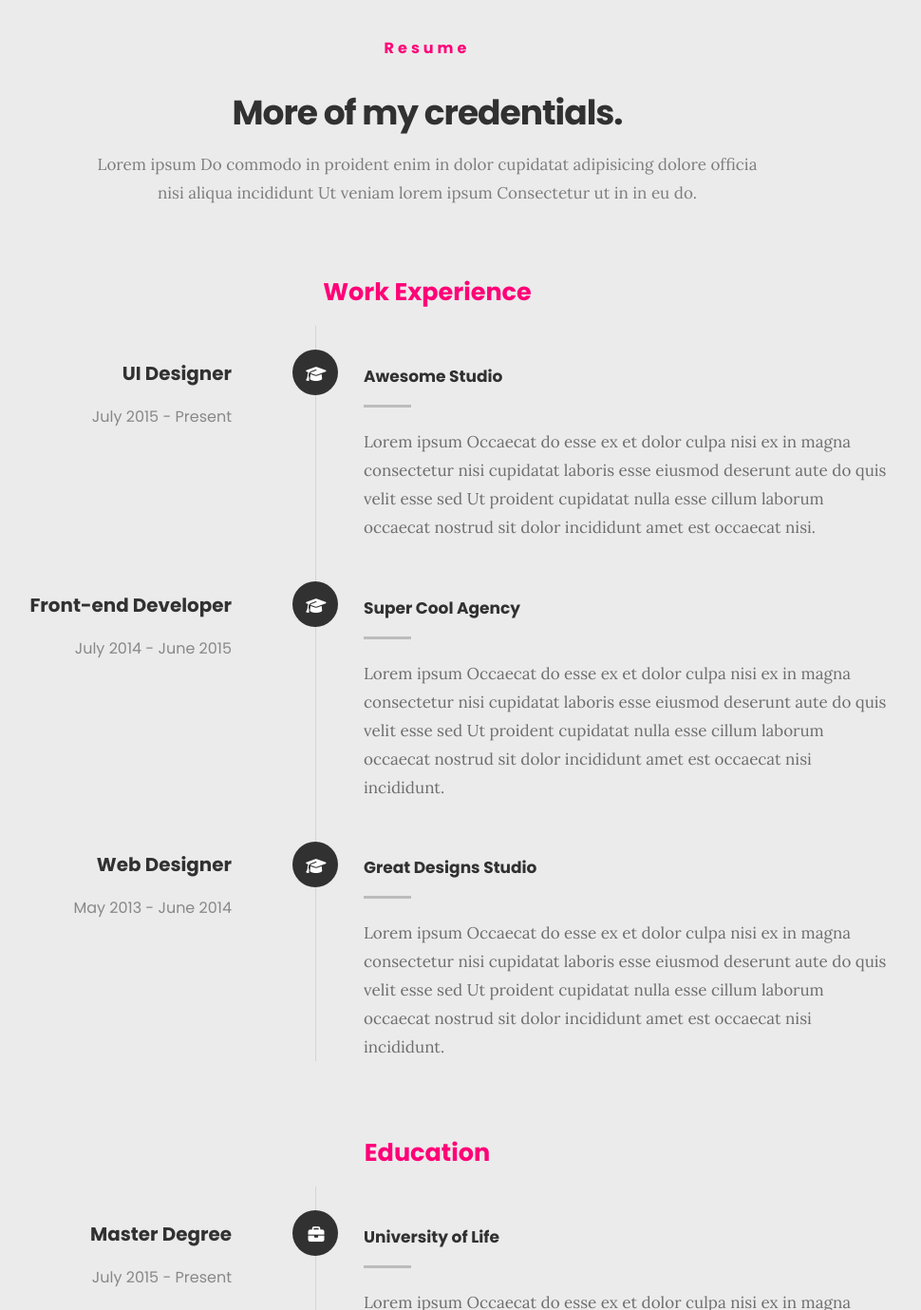
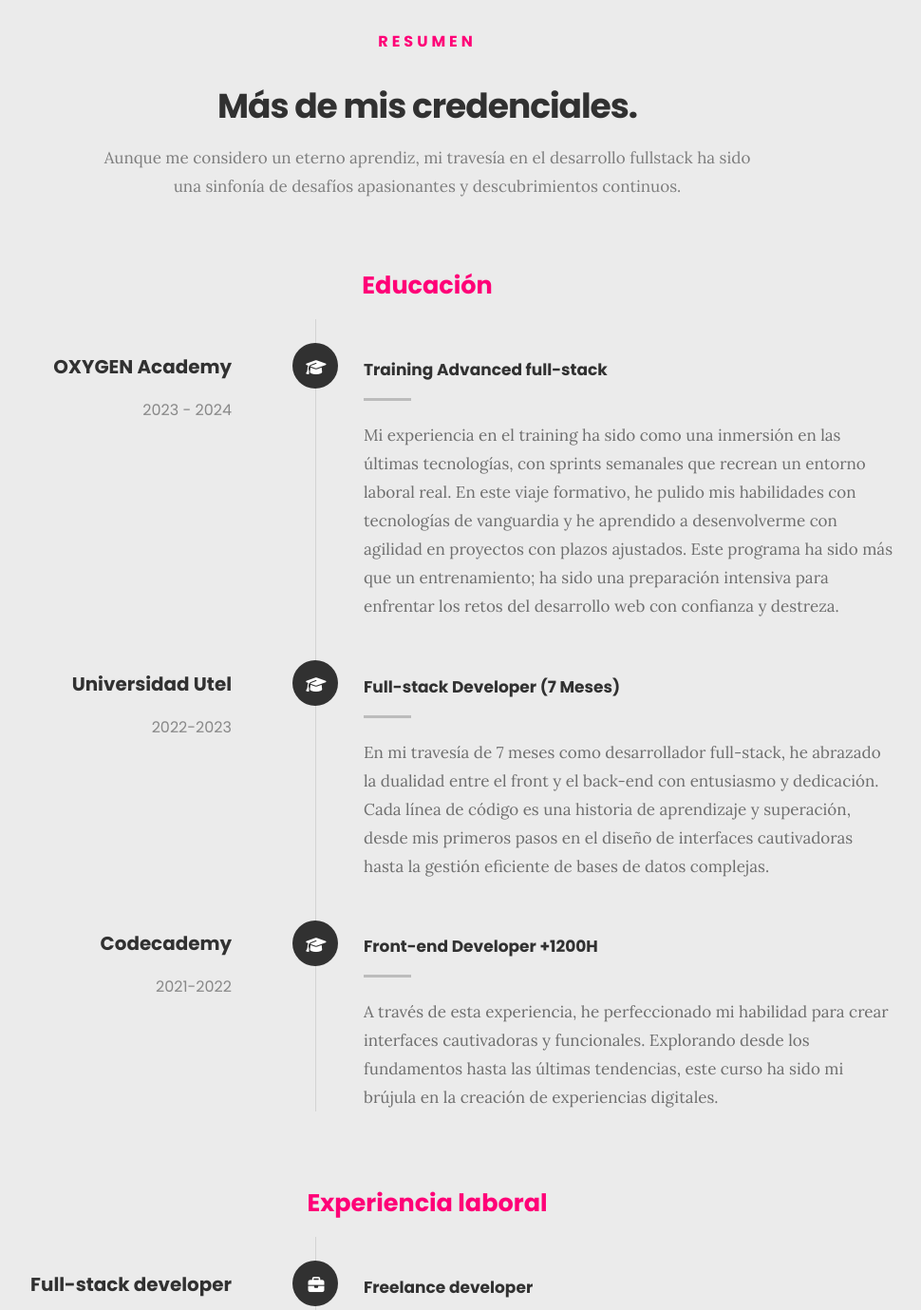
Before and after one commit to omarPerez1987/personal-portfolio, a website: page index.html in a window 1280 px wide. Shown: the part 2279-3658 px from the top of the page at 95% size, without its empty margins (190-1160 px from the left). Drawn offline with nearby package versions, Linux system fonts and the light colour scheme; files whose address does not match are found by name.

Commit message:
styles: #1 y #2 añado estilos a about y resume

```diff
--- a/index.html
+++ b/index.html
@@ -132,7 +132,7 @@
       </div>
 
       <div class="about-content">
-        <div>
+        <div class="about-content-profile">
           <h3>Perfil</h3>
           <p>
             Me esfuerzo por ofrecer soluciones simples y efectivas a través de
@@ -165,12 +165,12 @@
           </ul>
         </div>
 
-        <div>
+        <div class="about-content-skills">
           <h3>Skills</h3>
           <p>
             Como desarrollador fullstack, he perfeccionado un conjunto diverso
             de habilidades para abordar desafíos desde todos los ángulos. Dejo
-            aquí algunas de mis habilidades.
+            aquí algunas de mis habilidades...
           </p>
 
           <ul class="skill-bars">
@@ -221,13 +221,13 @@
     <section id="resume" class="grey-section">
       <div class="section-intro">
         <div>
-          <h5>Resume</h5>
-          <h1>More of my credentials.</h1>
+          <h5>RESUMEN</h5>
+          <h1>Más de mis credenciales.</h1>
 
           <p class="lead">
-            Lorem ipsum Do commodo in proident enim in dolor cupidatat
-            adipisicing dolore officia nisi aliqua incididunt Ut veniam lorem
-            ipsum Consectetur ut in in eu do.
+            Aunque me considero un eterno aprendiz, mi travesía en el desarrollo
+            fullstack ha sido una sinfonía de desafíos apasionantes y
+            descubrimientos continuos.
           </p>
         </div>
       </div>
@@ -235,9 +235,8 @@
 
       <div class="resume-timeline">
         <div class="resume-header">
-          <h2>Work Experience</h2>
+          <h2>Educación</h2>
         </div>
-        <!-- /resume-header -->
 
         <div>
           <div class="timeline-wrap">
@@ -247,18 +246,21 @@
               </div>
 
               <div class="timeline-header">
-                <h3>UI Designer</h3>
-                <p>July 2015 - Present</p>
+                <h3>OXYGEN Academy</h3>
+                <p>2023 - 2024</p>
               </div>
 
               <div class="timeline-content">
-                <h4>Awesome Studio</h4>
+                <h4>Training Advanced full-stack</h4>
                 <p>
-                  Lorem ipsum Occaecat do esse ex et dolor culpa nisi ex in
-                  magna consectetur nisi cupidatat laboris esse eiusmod deserunt
-                  aute do quis velit esse sed Ut proident cupidatat nulla esse
-                  cillum laborum occaecat nostrud sit dolor incididunt amet est
-                  occaecat nisi.
+                  Mi experiencia en el training ha sido como una inmersión en
+                  las últimas tecnologías, con sprints semanales que recrean un
+                  entorno laboral real. En este viaje formativo, he pulido mis
+                  habilidades con tecnologías de vanguardia y he aprendido a
+                  desenvolverme con agilidad en proyectos con plazos ajustados.
+                  Este programa ha sido más que un entrenamiento; ha sido una
+                  preparación intensiva para enfrentar los retos del desarrollo
+                  web con confianza y destreza.
                 </p>
               </div>
             </div>
@@ -270,18 +272,19 @@
               </div>
 
               <div class="timeline-header">
-                <h3>Front-end Developer</h3>
-                <p>July 2014 - June 2015</p>
+                <h3>Universidad Utel</h3>
+                <p>2022-2023</p>
               </div>
 
               <div class="timeline-content">
-                <h4>Super Cool Agency</h4>
+                <h4>Full-stack Developer (7 Meses)</h4>
                 <p>
-                  Lorem ipsum Occaecat do esse ex et dolor culpa nisi ex in
-                  magna consectetur nisi cupidatat laboris esse eiusmod deserunt
-                  aute do quis velit esse sed Ut proident cupidatat nulla esse
-                  cillum laborum occaecat nostrud sit dolor incididunt amet est
-                  occaecat nisi incididunt.
+                  En mi travesía de 7 meses como desarrollador full-stack, he
+                  abrazado la dualidad entre el front y el back-end con
+                  entusiasmo y dedicación. Cada línea de código es una historia
+                  de aprendizaje y superación, desde mis primeros pasos en el
+                  diseño de interfaces cautivadoras hasta la gestión eficiente
+                  de bases de datos complejas.
                 </p>
               </div>
             </div>
@@ -293,32 +296,29 @@
               </div>
 
               <div class="timeline-header">
-                <h3>Web Designer</h3>
-                <p>May 2013 - June 2014</p>
+                <h3>Codecademy</h3>
+                <p>2021-2022</p>
               </div>
 
               <div class="timeline-content">
-                <h4>Great Designs Studio</h4>
+                <h4>Front-end Developer +1200H</h4>
                 <p>
-                  Lorem ipsum Occaecat do esse ex et dolor culpa nisi ex in
-                  magna consectetur nisi cupidatat laboris esse eiusmod deserunt
-                  aute do quis velit esse sed Ut proident cupidatat nulla esse
-                  cillum laborum occaecat nostrud sit dolor incididunt amet est
-                  occaecat nisi incididunt.
+                  A través de esta experiencia, he perfeccionado mi habilidad
+                  para crear interfaces cautivadoras y funcionales. Explorando
+                  desde los fundamentos hasta las últimas tendencias, este curso
+                  ha sido mi brújula en la creación de experiencias digitales.
                 </p>
               </div>
             </div>
             <!-- /timeline-block -->
           </div>
-          <!-- /timeline-wrap -->
         </div>
-        <!-- / -->
       </div>
       <!-- /resume-timeline -->
 
       <div class="resume-timeline">
         <div class="resume-header">
-          <h2>Education</h2>
+          <h2>Experiencia laboral</h2>
         </div>
         <!-- /resume-header -->
 
@@ -330,18 +330,19 @@
               </div>
 
               <div class="timeline-header">
-                <h3>Master Degree</h3>
-                <p>July 2015 - Present</p>
+                <h3>Full-stack developer</h3>
+                <p>2021 - Present</p>
               </div>
 
               <div class="timeline-content">
-                <h4>University of Life</h4>
+                <h4>Freelance developer</h4>
                 <p>
-                  Lorem ipsum Occaecat do esse ex et dolor culpa nisi ex in
-                  magna consectetur nisi cupidatat laboris esse eiusmod deserunt
-                  aute do quis velit esse sed Ut proident cupidatat nulla esse
-                  cillum laborum occaecat nostrud sit dolor incididunt amet est
-                  occaecat nisi.
+                  Explorando mi camino como freelance full-stack, he dado vida a
+                  una serie de proyectos personales, cada uno es un frasco donde
+                  la creatividad se encuentra con la funcionalidad. La magia
+                  radica en el progreso visible: desde las primeras líneas de
+                  código hasta la implementación, cada proyecto es una historia
+                  en evolución.
                 </p>
               </div>
             </div>
@@ -353,18 +354,20 @@
               </div>
 
               <div class="timeline-header">
-                <h3>Bachelor Degree</h3>
-                <p>July 2014 - June 2015</p>
+                <h3>Representante de Ventas</h3>
+                <p>2018 - 2023</p>
               </div>
 
               <div class="timeline-content">
-                <h4>State Design University</h4>
+                <h4>Tecniriego Binéfar</h4>
                 <p>
-                  Lorem ipsum Occaecat do esse ex et dolor culpa nisi ex in
-                  magna consectetur nisi cupidatat laboris esse eiusmod deserunt
-                  aute do quis velit esse sed Ut proident cupidatat nulla esse
-                  cillum laborum occaecat nostrud sit dolor incididunt amet est
-                  occaecat nisi incididunt.
+                  Transicion del mundo de las ventas a la programación, llevando
+                  mi habilidad para construir relaciones al rol de Representante
+                  de Ventas en Tecniriego Binéfar. Allí, cultivé conexiones
+                  sólidas, al igual que las bases de un buen código. La
+                  habilidad para entender las necesidades del cliente se
+                  convirtió en un valioso código fuente en mi enfoque hacia la
+                  programación.
                 </p>
               </div>
             </div>
@@ -376,18 +379,21 @@
               </div>
 
               <div class="timeline-header">
-                <h3>Bachelor Degree</h3>
-                <p>May 2013 - June 2014</p>
+                <h3>Representante de ventas</h3>
+                <p>2013 - 2018</p>
               </div>
 
               <div class="timeline-content">
-                <h4>Design College</h4>
+                <h4>Ferreteria Salamero</h4>
                 <p>
-                  Lorem ipsum Occaecat do esse ex et dolor culpa nisi ex in
-                  magna consectetur nisi cupidatat laboris esse eiusmod deserunt
-                  aute do quis velit esse sed Ut proident cupidatat nulla esse
-                  cillum laborum occaecat nostrud sit dolor incididunt amet est
-                  occaecat nisi incididunt.
+                  Antes de mi incursión en el desarrollo, desempeñé el rol de
+                  Representante de Ventas en Ferretería Salamero. Durante este
+                  tiempo, perfeccioné mis habilidades de comunicación y
+                  negociación, construyendo relaciones sólidas con clientes y
+                  proveedores. Esta experiencia me brindó una perspectiva única
+                  que fusiono con mi pasión por el desarrollo web, creando
+                  soluciones tecnológicas con un enfoque centrado en el usuario
+                  y orientado a resultados.
                 </p>
               </div>
             </div>
--- a/src/css/main.css
+++ b/src/css/main.css
@@ -443,6 +443,9 @@ header .logo a {
   text-transform: uppercase;
   letter-spacing: 0.25rem;
 }
+.about-content-profile {
+  width: 50%;
+}
 .about-content .info-list {
   list-style: none;
   margin-left: 0;
@@ -468,6 +471,12 @@ header .logo a {
   color: #888888;
   font-size: 1.5rem;
   line-height: 1;
+}
+.about-content-skills {
+  width: 50%;
+}
+.about-content-skills p{
+  margin-bottom: 8.3rem;
 }
 .about-content .skill-bars {
   padding-left: 0;
@@ -535,6 +544,17 @@ header .logo a {
     flex-direction: column;
     text-align: center;
   }
+
+  .about-content-profile {
+    width: 90%;
+    margin: 0 auto;
+  }
+
+  .about-content-skills {
+    width: 90%;
+    margin: 0 auto;
+  }
+
 }
 
 /**
```
